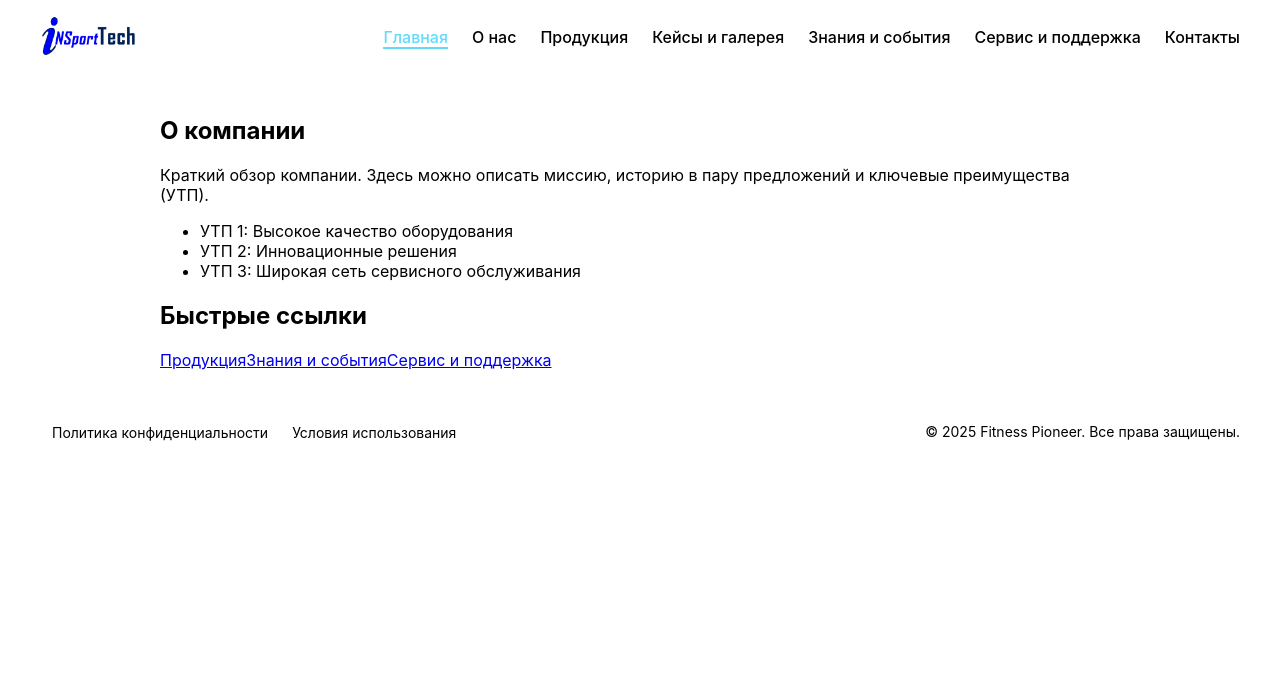
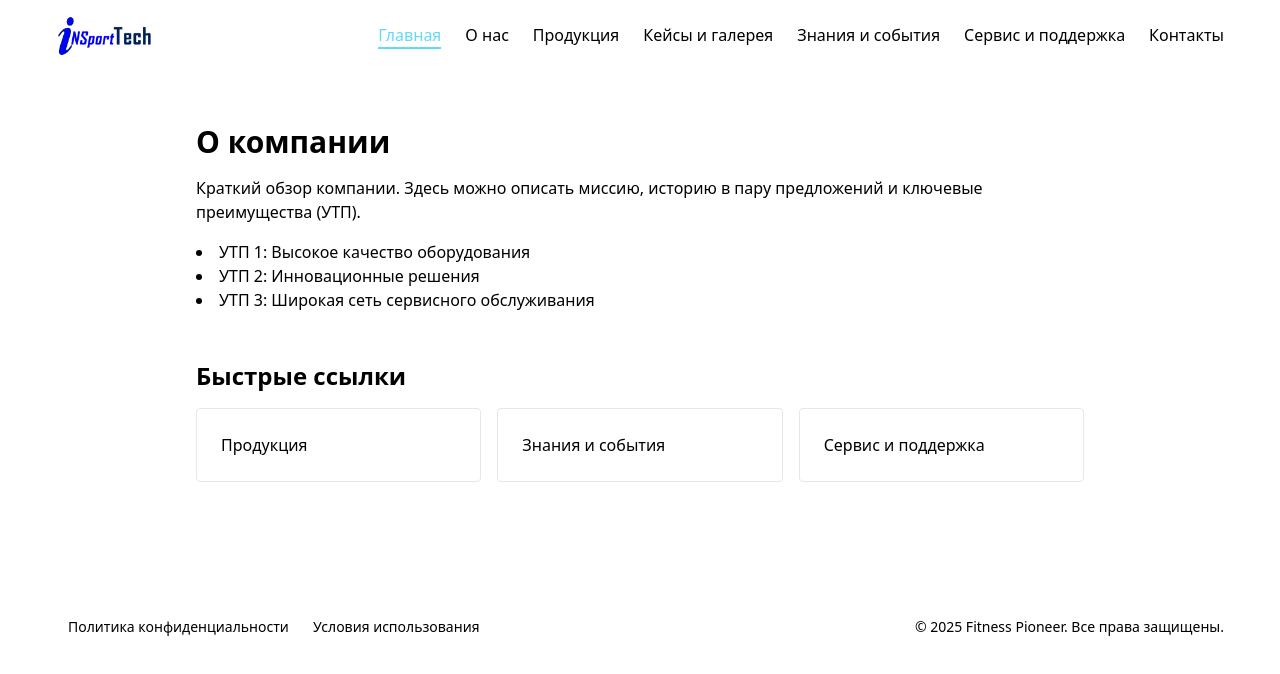
Before and after one commit to stsvch/practice, a React (Create React App) app: page / in a window 1280 px wide. Shown: the top 674 px of the page. Built offline with nearby package versions, Linux system fonts and the light colour scheme.

Commit message:
одключение tailwind

```diff
--- a/src/index.css
+++ b/src/index.css
@@ -1,15 +1,3 @@
-
-
-body {
-  margin: 0;
-  font-family: -apple-system, BlinkMacSystemFont, 'Segoe UI', 'Roboto', 'Oxygen',
-    'Ubuntu', 'Cantarell', 'Fira Sans', 'Droid Sans', 'Helvetica Neue',
-    sans-serif;
-  -webkit-font-smoothing: antialiased;
-  -moz-osx-font-smoothing: grayscale;
-}
-
-code {
-  font-family: source-code-pro, Menlo, Monaco, Consolas, 'Courier New',
-    monospace;
-}
+@tailwind base;
+@tailwind components;
+@tailwind utilities;
--- /dev/null
+++ b/tailwind.config.js
@@ -0,0 +1,7 @@
+module.exports = {
+  content: ["./src/**/*.{js,jsx,ts,tsx}"],
+  theme: {
+    extend: {},
+  },
+  plugins: [],
+};
```
Also changed, not shown: package.json (+7 -2 lines), 1 other file (tests, documents, lock files or other folders).
